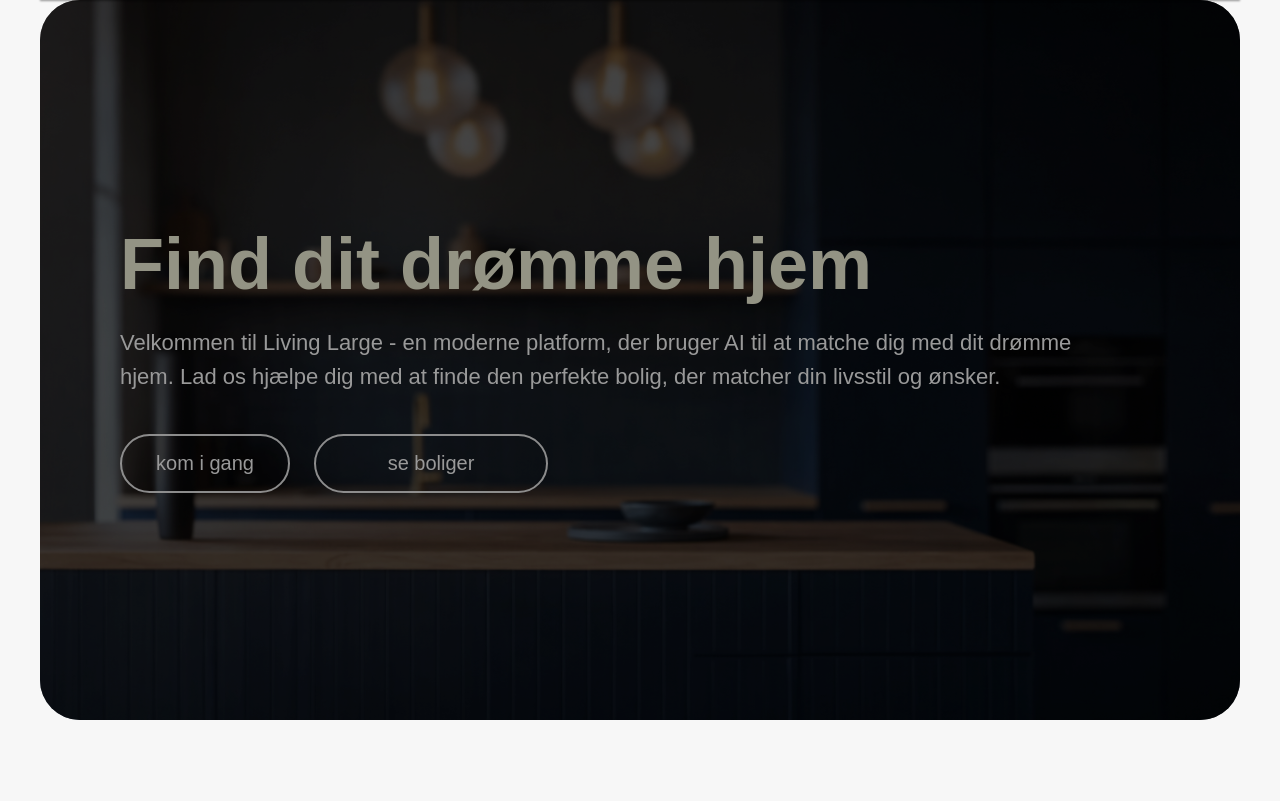
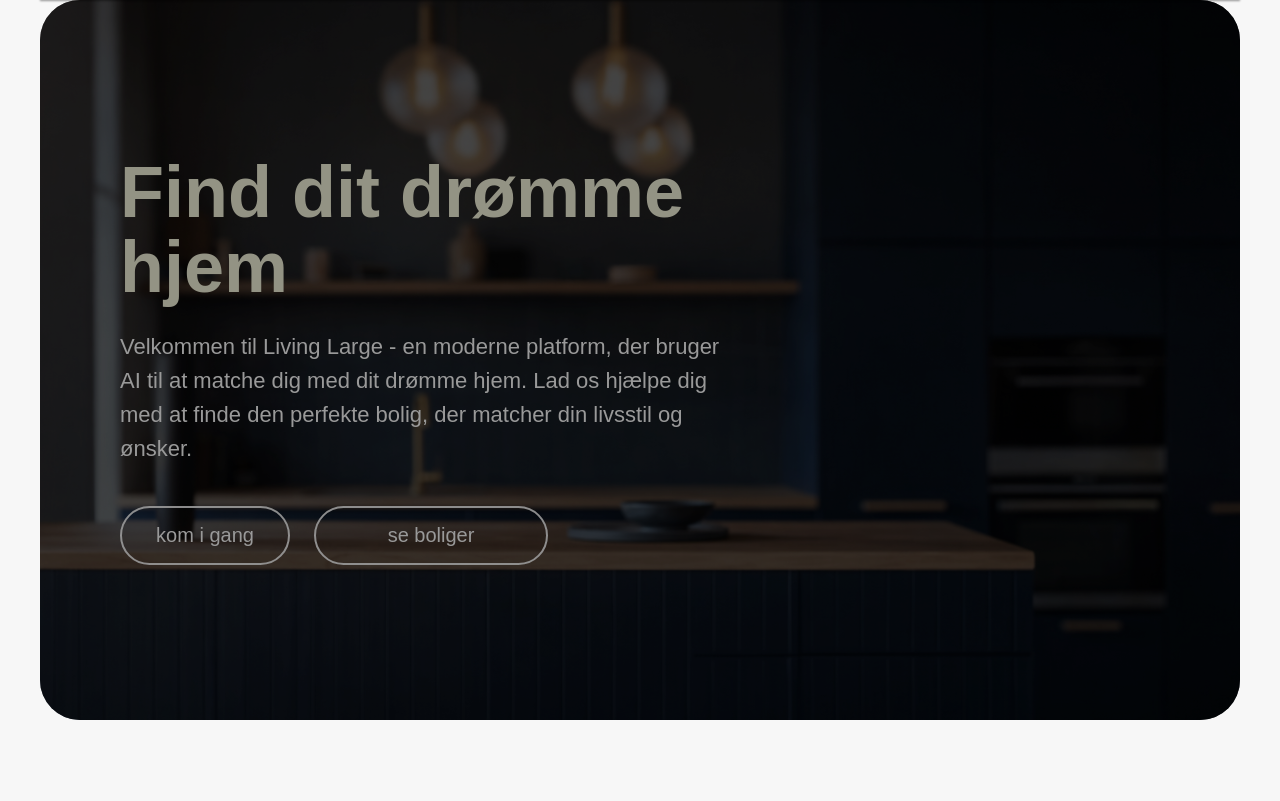
Before and after one commit to womberggaming-maker/LivingLarge, a Flask app: page / in a window 1280 px wide. Shown: the part 151-952 px from the top of the page. Run offline with Flask 3, Linux system fonts and the light colour scheme.

Commit message:
hero changes

```diff
--- a/LivingLarge/static/style.css
+++ b/LivingLarge/static/style.css
@@ -121,9 +121,9 @@
             align-items: center;
         }
         .hero-content {
-            max-width: 1280px;
+            max-width: 620px;
             width: 100%;
-            margin: 0 auto;
+            margin: 0;
             padding-left: 80px;
             color: white;
             text-align: left;
```
